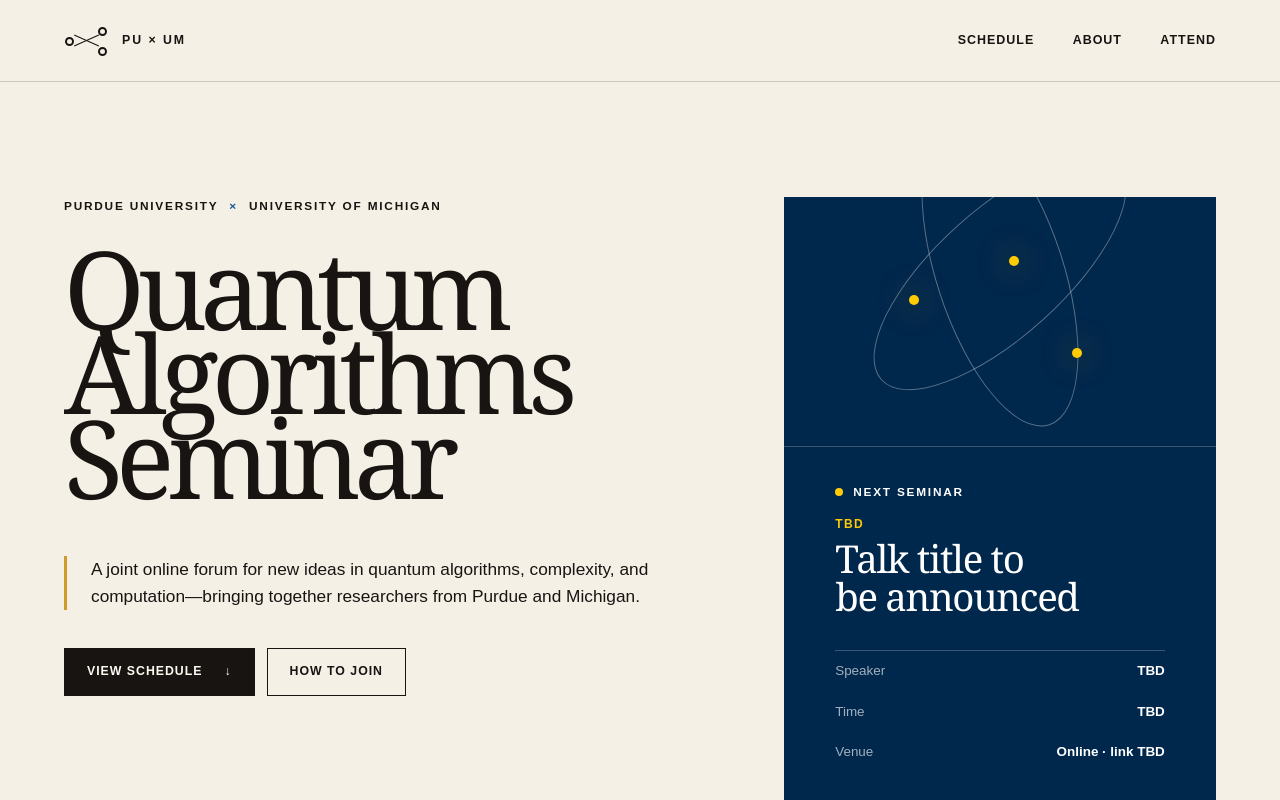
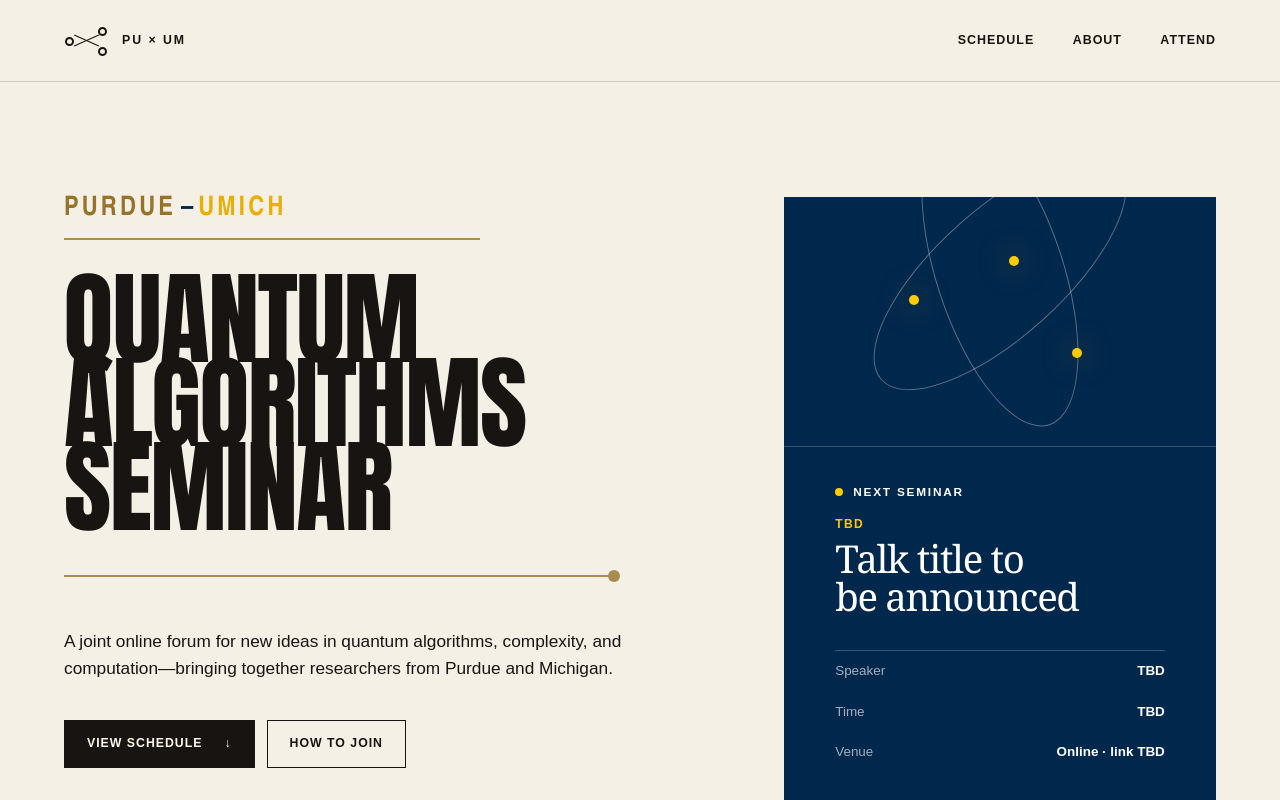
Before and after one commit to zrz1996/purdue-umich-quantum-algorithms-seminar, a Next.js app: page / in a window 1280 px wide. Shown: the top 800 px of the page. Built offline with nearby package versions, Linux system fonts and the light colour scheme.

Commit message:
Align seminar hero with share artwork

```diff
--- a/app/globals.css
+++ b/app/globals.css
@@ -125,24 +125,70 @@
   text-transform: uppercase;
 }
 
-.eyebrow span { color: var(--blue-light); display: inline-block; margin: 0 6px; }
+.eyebrow {
+  align-items: baseline;
+  display: flex;
+  font-family: 'Arial Narrow', 'Helvetica Neue', Arial, sans-serif;
+  font-size: clamp(1.45rem, 2.1vw, 2.25rem);
+  font-weight: 900;
+  gap: 0.18em;
+  letter-spacing: 0.12em;
+  line-height: 1;
+  margin-bottom: 14px;
+}
+
+.eyebrow span { display: inline-block; margin: 0; }
+.purdue-name { color: #977329; }
+.brand-dash { color: var(--blue); letter-spacing: 0; }
+.michigan-name { color: #e8ae00; }
+
+.eyebrow-rule {
+  background: #a98b4d;
+  display: block;
+  height: 2px;
+  margin-bottom: clamp(24px, 3vw, 42px);
+  width: min(66%, 440px);
+}
+
 h1, h2, h3, p { text-wrap: balance; }
 
 h1 {
-  font-family: Georgia, 'Times New Roman', serif;
-  font-size: clamp(4.2rem, 8.5vw, 9rem);
-  font-weight: 400;
-  letter-spacing: -0.065em;
-  line-height: 0.78;
+  font-family: Impact, Haettenschweiler, 'Arial Narrow Bold', 'Arial Narrow', sans-serif;
+  font-size: clamp(4.35rem, 8vw, 8.35rem);
+  font-stretch: condensed;
+  font-weight: 900;
+  letter-spacing: -0.015em;
+  line-height: 0.82;
   margin: 0;
+  text-transform: uppercase;
+}
+
+h1 span { display: block; }
+
+.title-rule {
+  background: #a98b4d;
+  display: block;
+  height: 2px;
+  margin-top: clamp(28px, 3.5vw, 48px);
+  position: relative;
+  width: min(88%, 610px);
+}
+
+.title-rule i {
+  background: #a98b4d;
+  border-radius: 50%;
+  height: 12px;
+  position: absolute;
+  right: -1px;
+  top: 50%;
+  transform: translateY(-50%);
+  width: 12px;
 }
 
 .hero-intro {
-  border-left: 3px solid var(--gold);
   font-size: clamp(1rem, 1.35vw, 1.25rem);
-  margin: 56px 0 38px;
-  max-width: 650px;
-  padding-left: 24px;
+  margin: clamp(32px, 4vw, 52px) 0 38px;
+  max-width: 600px;
 }
 
 .hero-actions { display: flex; flex-wrap: wrap; gap: 12px; }
@@ -419,7 +465,7 @@
   nav { gap: 14px; }
   nav a:nth-child(2) { display: none; }
   .hero { min-height: 0; padding-top: 62px; }
-  h1 { font-size: clamp(3.6rem, 18vw, 5.7rem); }
+  h1 { font-size: clamp(3.55rem, 17vw, 5.5rem); }
   .hero-intro { margin-top: 42px; }
   .next-talk { min-height: 520px; }
   .orbit-field { height: 40%; }
--- a/app/page.tsx
+++ b/app/page.tsx
@@ -27,9 +27,17 @@
       <section className="hero" id="top">
         <div className="hero-copy">
           <p className="eyebrow">
-            Purdue University <span>×</span> University of Michigan
+            <span className="purdue-name">Purdue</span>
+            <span className="brand-dash" aria-hidden="true">–</span>
+            <span className="michigan-name">UMich</span>
           </p>
-          <h1>Quantum<br />Algorithms<br />Seminar</h1>
+          <span className="eyebrow-rule" aria-hidden="true" />
+          <h1>
+            <span>Quantum</span>
+            <span>Algorithms</span>
+            <span>Seminar</span>
+          </h1>
+          <span className="title-rule" aria-hidden="true"><i /></span>
           <p className="hero-intro">
             A joint online forum for new ideas in quantum algorithms, complexity,
             and computation—bringing together researchers from Purdue and Michigan.
```
